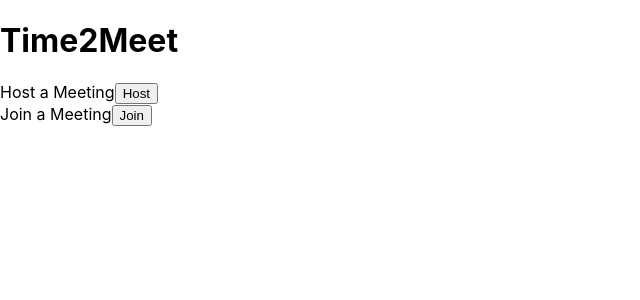
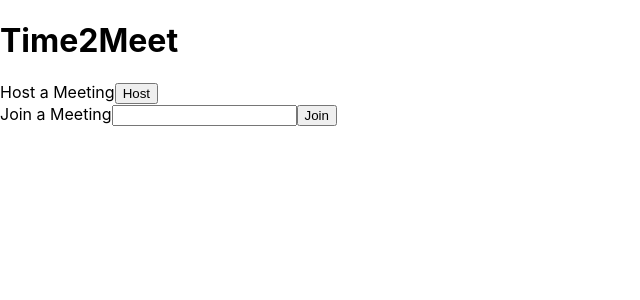
Before and after one commit to benitolinito/Time2Meet, a React (Create React App) app in the folder app/: page / in a window 1280 px wide. Shown: the top 300 px of the page, without its empty margins (0-640 px from the left). Built offline with nearby package versions, Linux system fonts and the light colour scheme; no server answers.

Commit message:
Added input field for the join button and implemented navigation to meeting room when clicking join

```diff
--- a/app/src/App.tsx
+++ b/app/src/App.tsx
@@ -37,13 +37,14 @@ async function authenticateAsAnonymous() {
 
 //main app component
 function App() {
+    const navigate = useNavigate();
+
+    //page router configuration
     <BrowserRouter>
-      {/* Navigation */}
       <nav>
         <Link to="/">Landing</Link> |{" "}
       </nav>
 
-      {/* Routes */}
       <Routes>
         <Route path="/" element={<LandingPage />} />
         <Route path="/hostingPage" element={<HostingPage />} />
@@ -63,10 +64,14 @@ function App() {
     const roomId = roomReference.id; // we'll put this in the url later somehow and this is how users can join
 
     // page update logic
-    // useNavigate()
+    navigate(`/join/${roomId}`);
   };
 
-  const handleJoin = () => { /* logic */};
+  const handleJoin = async (roomId: string) => {
+    // join logic
+    await authenticateAsAnonymous();
+    navigate(`/join/${roomId}`);
+  };
 
   return (
     <div className="landing">
--- a/app/src/components/ModeSelection.tsx
+++ b/app/src/components/ModeSelection.tsx
@@ -1,12 +1,17 @@
 import React from "react";
+import { useState } from 'react';
 
 type ModeSelectionProps = {
   onHost: () => void;
-  onJoin: () => void;
+  onJoin: (roomId: string) => void;
 };
 
 
 const ModeSelection = ({onHost, onJoin}: ModeSelectionProps) => {
+    //prop for typed in text
+    const [joinId, setJoinId] = useState('');
+
+
     return (
         <>
             <div className='host-rectangle'>
@@ -15,7 +20,12 @@ const ModeSelection = ({onHost, onJoin}: ModeSelectionProps) => {
             </div>
             <div className='join-rectangle'>
                 Join a Meeting
-                <button type="button" onClick={onJoin}>Join</button>
+                <input
+                name="join_input_field"
+                value={joinId}
+                onChange={(e) => setJoinId(e.target.value)}
+                />
+                <button type="button" onClick={() => onJoin(joinId)}>Join</button>
             </div>
         </>
     )
```
